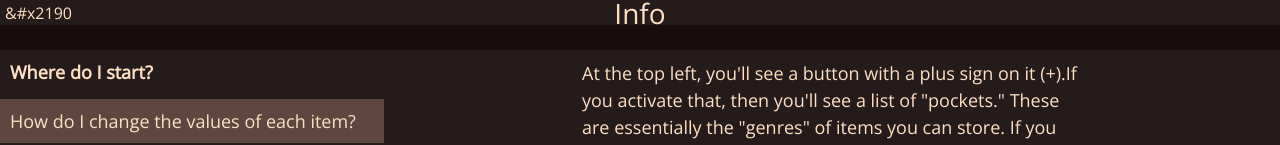
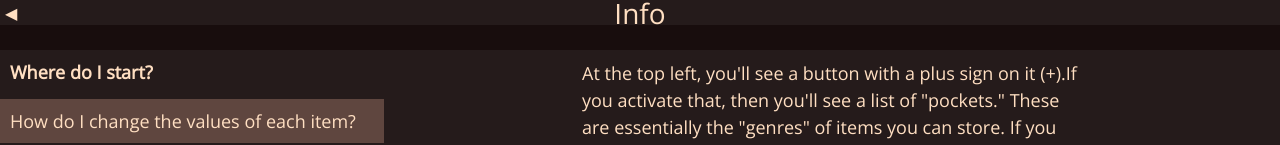
Before and after one commit to HunterWilkins/Bottomless-Box2.0, a React (Create React App) app in the folder client/: page /info in a window 1280 px wide. Shown: the top 145 px of the page. Built offline with nearby package versions, Linux system fonts and the light colour scheme.

Commit message:
Left Arrow Attempt #4

```diff
--- a/client/src/pages/Info/index.js
+++ b/client/src/pages/Info/index.js
@@ -74,7 +74,7 @@ class Home extends Component {
         return (
             <div>
                 <nav>
-                    <Link to = "/" id = "homelink">&#x2190</Link>
+                    <Link to = "/" id = "homelink">	◀</Link>
                     <h1 id = "info-title">Info</h1>
                 </nav>
 
```
